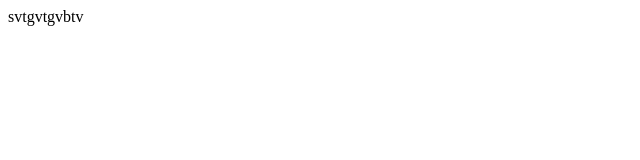
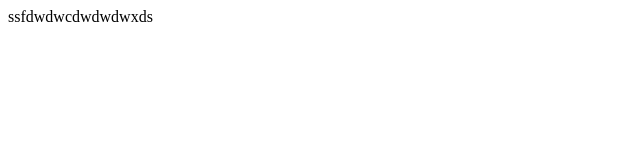
Before and after one commit to KapseRohit/AWDIZ, a plain HTML site: page index.html in a window 1280 px wide. Shown: the full height of the page, 0-640 px from the left. Drawn offline with Linux system fonts and the light colour scheme.

Commit message:
Update index.html

```diff
--- a/index.html
+++ b/index.html
@@ -7,6 +7,6 @@
     <title>Document</title>
 </head>
 <body>
-    svtgvtgvbtv
+    ssfdwdwcdwdwdwxds
 </body>
 </html>
```
